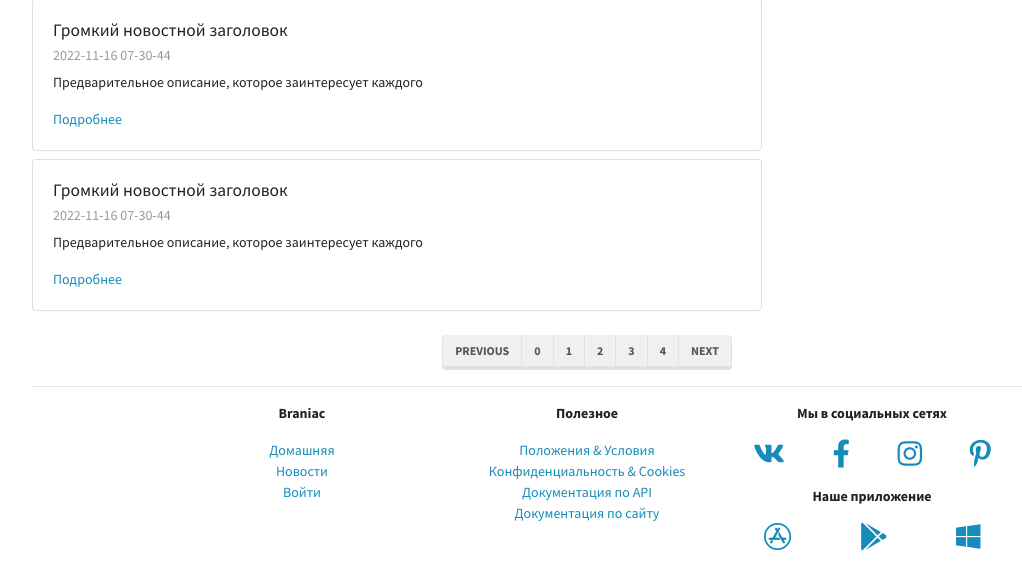
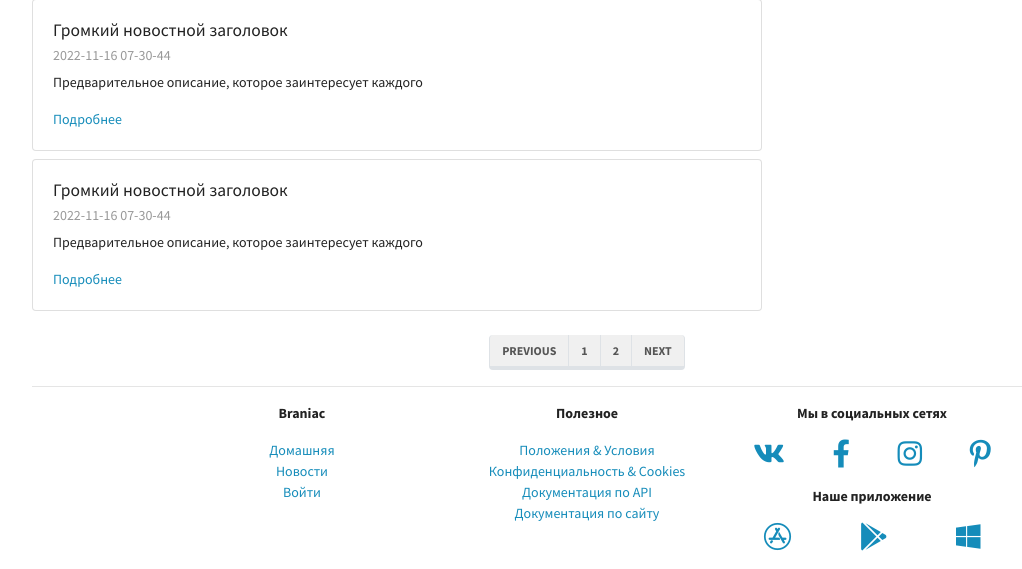
Before and after one commit to dimaProtas/BraniacLMS, a Django app: page /mainapp/news/ in a window 1280 px wide. Shown: the part 488-1057 px from the top of the page, without its empty margins (53-1075 px from the left). Run offline with Django 3.2, Linux system fonts and the light colour scheme; some libraries are stand-ins or nearby versions.

Commit message:
lesson_3 Args in url

```diff
--- a/mainapp/templates/mainapp/news.html
+++ b/mainapp/templates/mainapp/news.html
@@ -56,11 +56,9 @@
   <nav aria-label="Page navigation example">
     <ul class="pagination">
       <li class="page-item"><a class="page-link" href="#">Previous</a></li>
-
-      {% for i in double_range %}
-      <li class="page-item"><a class="page-link" href="#">{{ i }}</a></li>
-      {% endfor %}
-
+      <li class="page-item"><a class="page-link" href="{% url 'mainapp:news_paginator' 1 %}">1</a></li>
+      <li class="page-item"><a class="page-link" href="{% url 'mainapp:news_paginator' page=2 %}">2</a></li>
+      {# <li class="page-item"><a class="page-link" href="{% url 'mainapp:news_paginator' three %}">3</a></li> #}
       <li class="page-item"><a class="page-link" href="#">Next</a></li>
     </ul>
   </nav>
--- a/mainapp/urls.py
+++ b/mainapp/urls.py
@@ -8,6 +8,7 @@ app_name = MainappConfig.name
 urlpatterns = [
     path("", views.MainPageView.as_view(), name="main_page"),
     path("news/", views.NewsPageView.as_view(), name="news"),
+    path("news/<int:page>/", views.NewsWithPaginatorView.as_view(), name="news_paginator"),
     path("courses/", views.CoursesPageView.as_view(), name="courses"),
     path("contacts/", views.ContactsPageView.as_view(), name="contacts"),
     path("doc_site/", views.DocSitePageView.as_view(), name="doc_site"),
--- a/mainapp/views.py
+++ b/mainapp/views.py
@@ -21,6 +21,13 @@ class NewsPageView(TemplateView):
         return context
 
 
+class NewsWithPaginatorView(NewsPageView):
+    def get_context_data(self, page, **kwargs):
+        context = super().get_context_data(page=page, **kwargs)
+        context["page_num"] = page
+        return context
+
+
 class CoursesPageView(TemplateView):
     template_name = "mainapp/courses_list.html"
 
```
